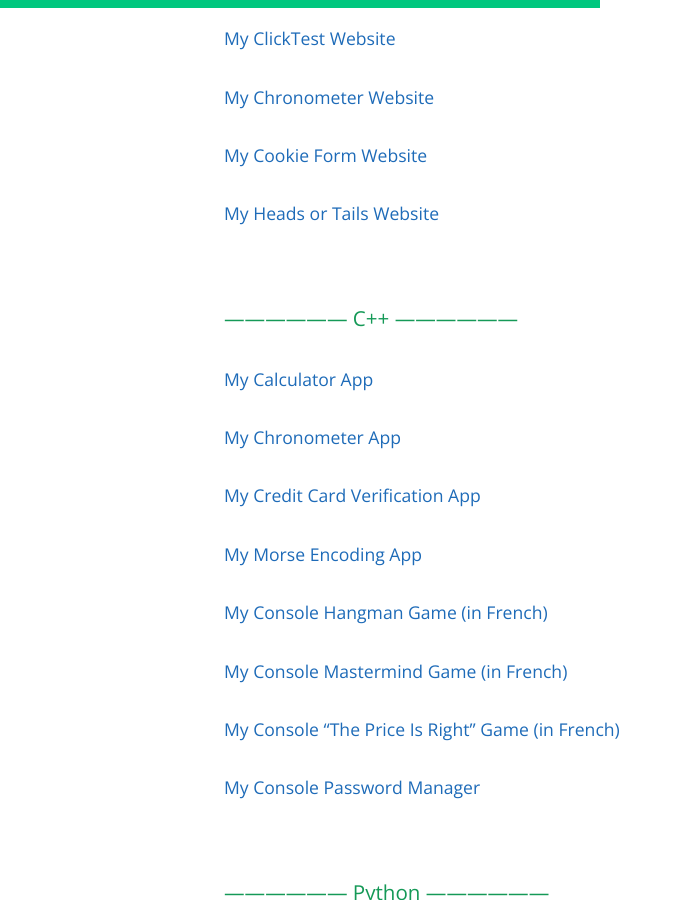
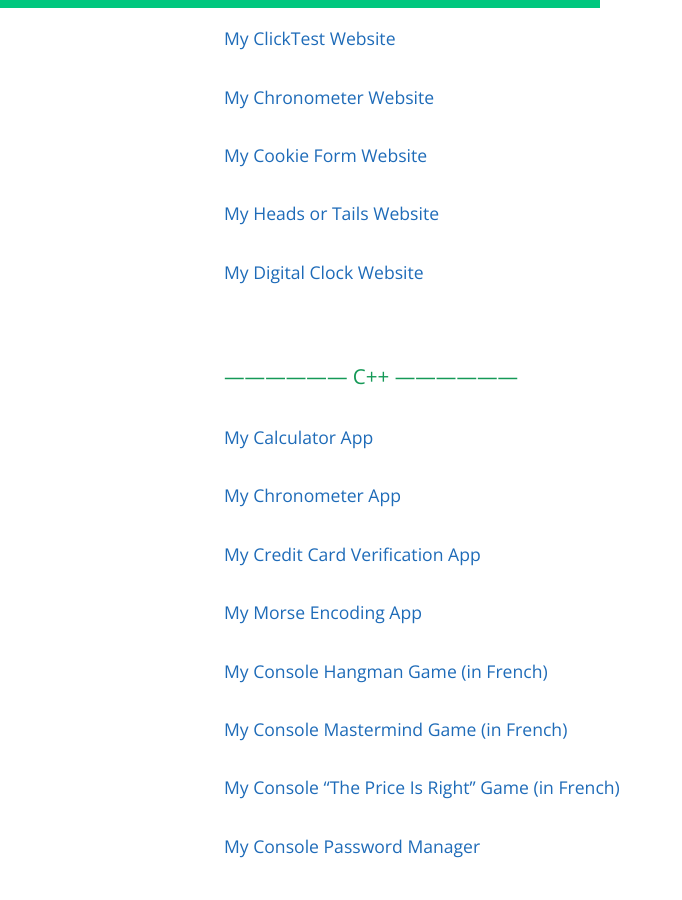
Before and after one commit to PouletEnSlip/pouletenslip.github.io, a Jekyll site: the page built from index.md, in a window 1280 px wide and 900 px high, scrolled down 569 px. Shown: the whole window, without its empty margins (0-682 px from the left). Built offline with Jekyll 4.4.1, drawn with Linux system fonts in a browser that asks for light colours; comment, search, counter and statistics services are not loaded; our own code applies the rules of GitHub Pages for plain Markdown files.

Commit message:
Update index.md

```diff
--- a/index.md
+++ b/index.md
@@ -9,6 +9,7 @@ layout: default
 #### [My Chronometer Website](pages/chronometer/)
 #### [My Cookie Form Website](https://github.com/PouletEnSlip/Cookies)
 #### [My Heads or Tails Website](pages/headsortails/)
+#### [My Digital Clock Website](pages/clock/)
 <br>
 
 ### ------------------ C++ ------------------
```
